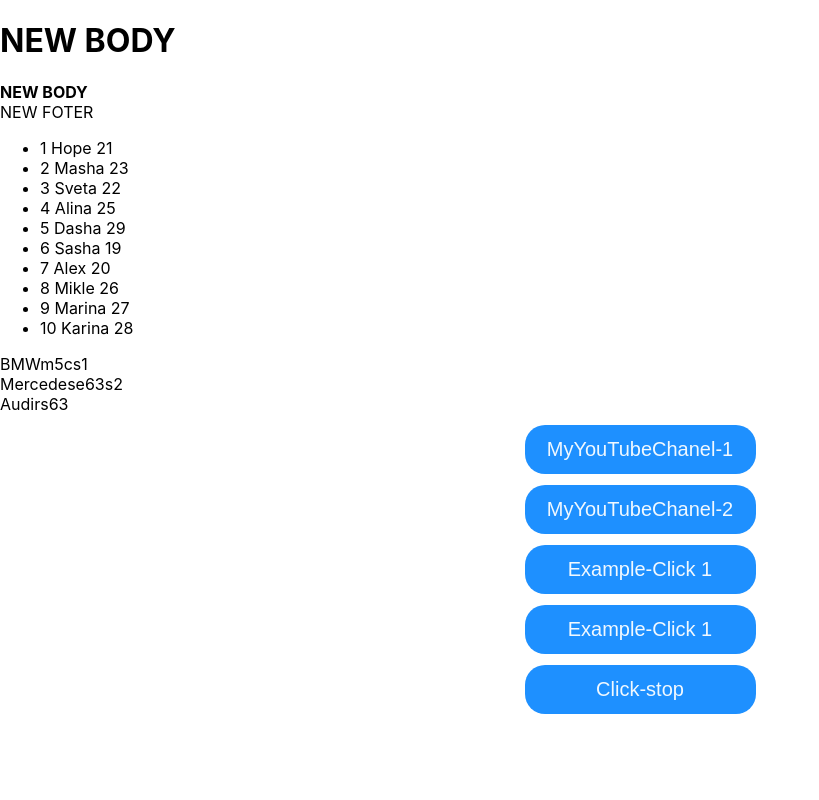
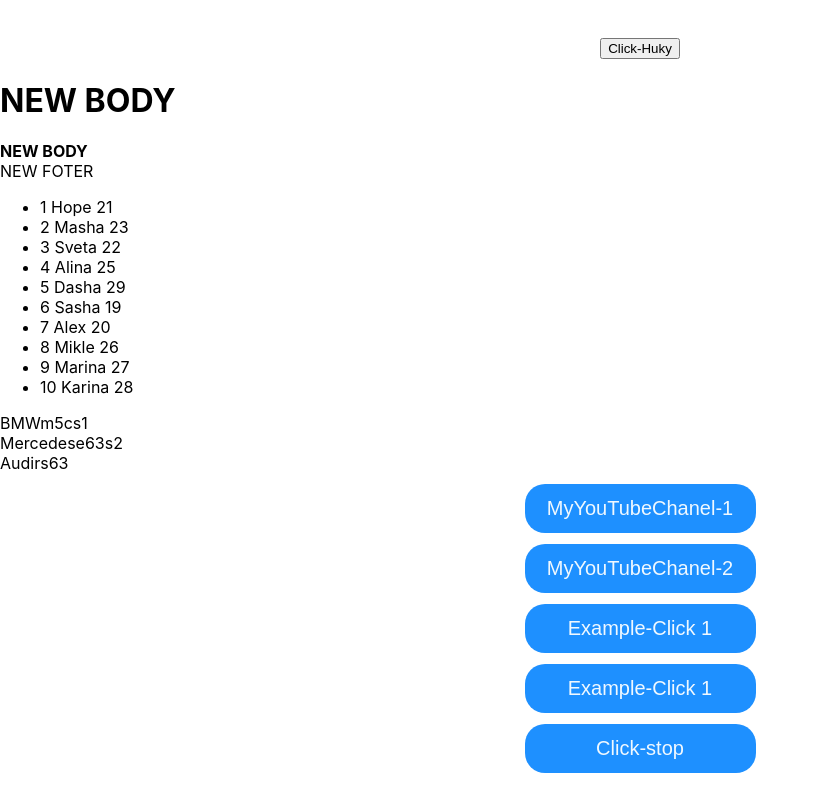
Before and after one commit to sasha2234562/my, a React (Create React App) app: page / in a window 1280 px wide. Shown: the whole page, without its empty margins (0-819 px from the left). Built offline with nearby package versions, Linux system fonts and the light colour scheme.

Commit message:
Add Post and Test and User  c new students

```diff
--- a/src/App.tsx
+++ b/src/App.tsx
@@ -8,6 +8,7 @@ import {Students} from "./students/students";
 import {TopCars} from "./Cars/topCars";
 import {topCars} from "./Cars/Cars";
 import {Button, ButtonFour, ButtonTree, ButtonTwo, ButtonFive} from "./button/button";
+import {Huky} from "./huky/huky";
 
 function App() {
     const Button1Foo = (firstName : string)=> {
@@ -27,6 +28,7 @@ function App() {
     }
     return (
         <div>
+            <Huky name={"Click-Huky"}/>
             <Header title={'NEW BODY'}/>
             <Body titleForBody={'NEW BODY'}/>
             <Foter titleForFoter={'NEW FOTER'}/>
--- /dev/null
+++ b/src/huky/huky.module.css
@@ -0,0 +1,5 @@
+.huky{
+    display: flex;
+    justify-content: center;
+    margin-top: 3%;
+}
--- /dev/null
+++ b/src/huky/huky.tsx
@@ -0,0 +1,13 @@
+import h from "./huky.module.css"
+
+type PropsType ={
+    name : string
+}
+
+export const Huky = (props : PropsType) => {
+ return(
+     <div className={h.huky}>
+         <button>{props.name}</button>
+     </div>
+ )
+}
```
